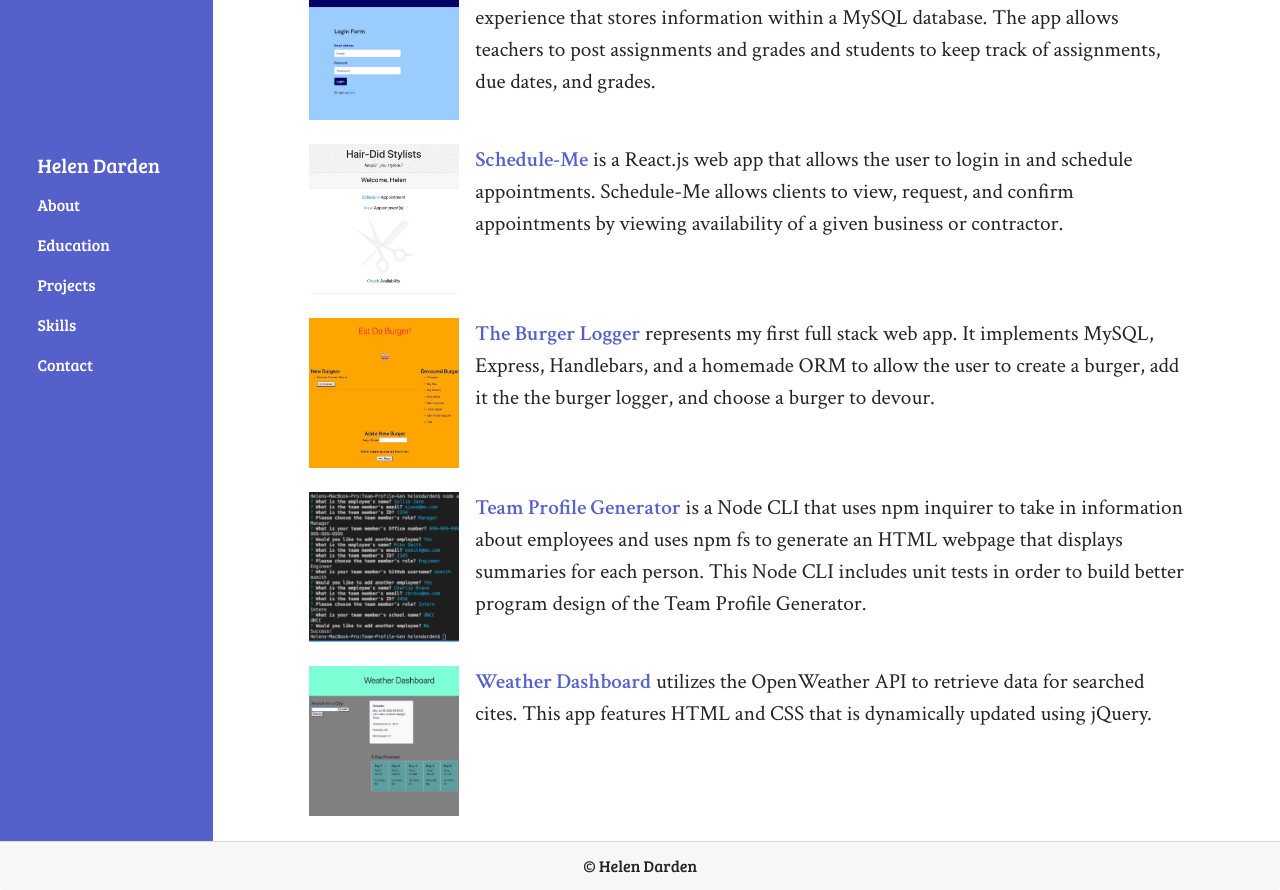
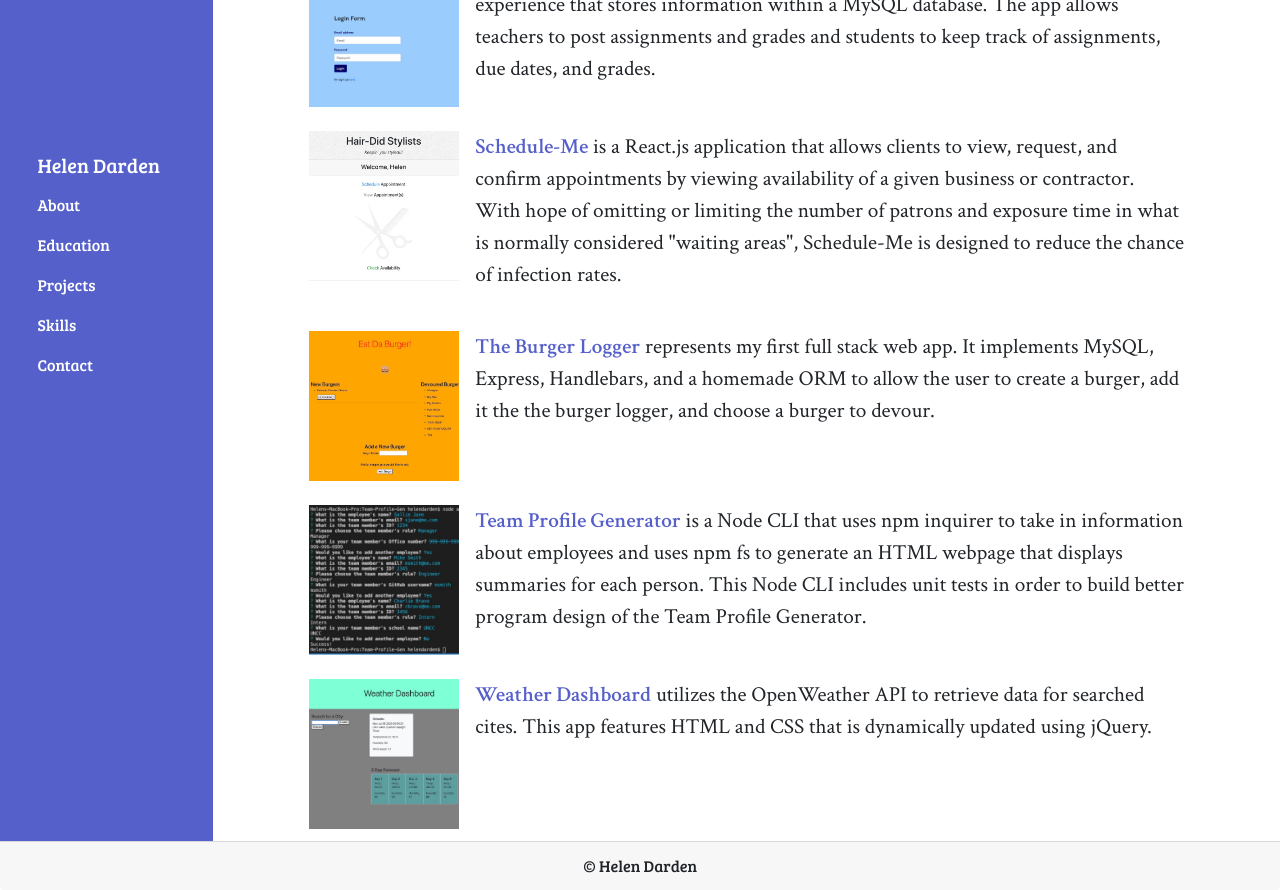
Before and after one commit to hdarden/React-Portfolio, a React (Create React App) app: page /project in a window 1280 px wide. Shown: the part 1120-2010 px from the top of the page. Built offline with nearby package versions, Linux system fonts and the light colour scheme.

Commit message:
updating scheduleme links

```diff
--- a/src/components/pages/Project.js
+++ b/src/components/pages/Project.js
@@ -89,7 +89,7 @@ function Project() {
           <br></br>
           <div className="media">
             <a
-              href="https://github.com/ashleydeyoung/schedule-me"
+              href="https://github.com/hdarden/schedule-me"
               target="blank"
               alt="schedule me app"
             >
@@ -104,15 +104,17 @@ function Project() {
             <div className="media-body">
               <p>
                 <a
-                  href="https://github.com/ashleydeyoung/schedule-me"
+                  href="https://scheduleme-mobile.herokuapp.com/login"
                   target="blank"
                 >
                   <strong style={styles.link}>Schedule-Me</strong>
                 </a>{" "}
-                is a React.js web app that allows the user to login in and
-                schedule appointments. Schedule-Me allows clients to view,
+                is a React.js application that allows clients to view,
                 request, and confirm appointments by viewing availability of a
-                given business or contractor.
+                given business or contractor. With hope of omitting or limiting
+                the number of patrons and exposure time in what is normally
+                considered "waiting areas", Schedule-Me is designed to
+                reduce the chance of infection rates.
               </p>
             </div>
           </div>
```
Also changed, not shown: public/index.html (+0 -24 lines).
